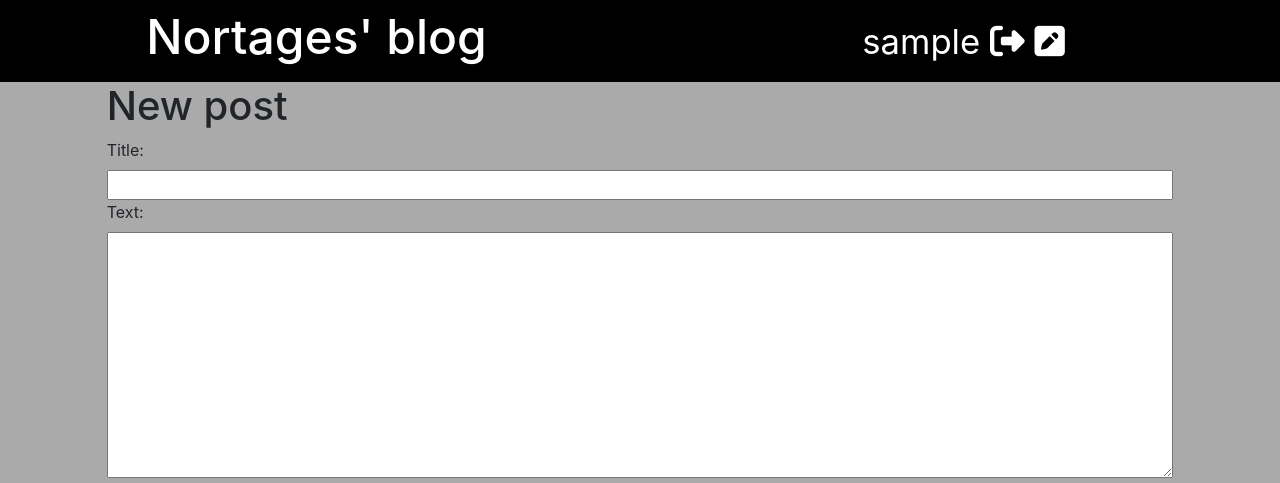
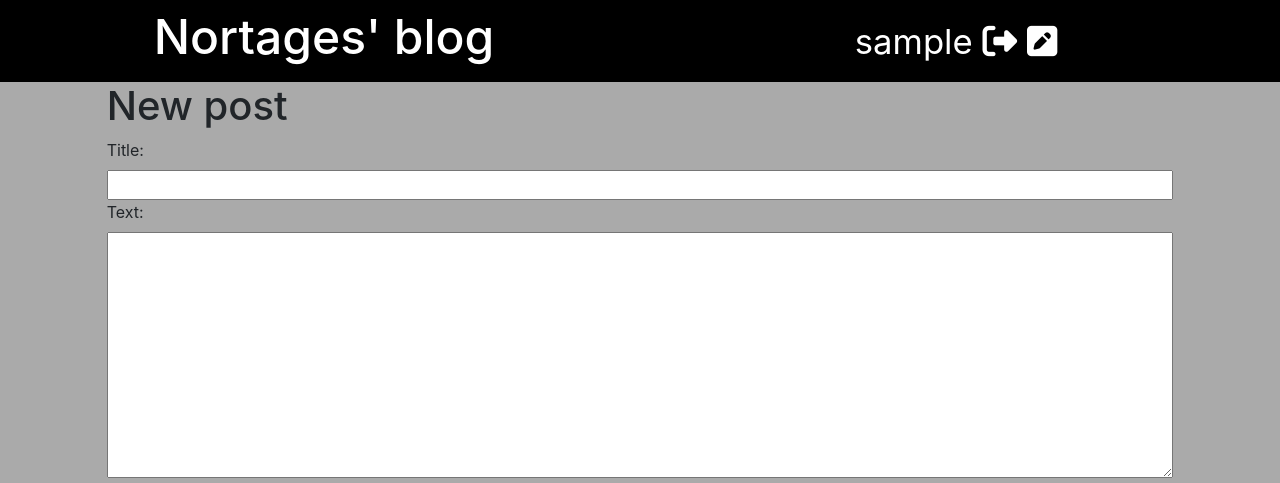
Before and after one commit to nortages/my-first-blog, a Django app: page /post/new/ in a window 1280 px wide. Shown: the top 483 px of the page. Run offline with Django 3.2, Linux system fonts and the light colour scheme; the visitor is signed in with stand-in values (Sample User, id 1); some libraries are stand-ins or nearby versions.

Commit message:
Change some design

```diff
--- a/blog/templates/blog/base.html
+++ b/blog/templates/blog/base.html
@@ -23,7 +23,7 @@
 </head>
 <body>
     <div class="container-fluid">
-    	<div class="row page-header p-2">
+    	<div class="row no-gutters page-header p-2">
             <div class="col-lg-6 main-title text-center">
                 <h1><a href="/">Nortages' blog</a></h1>
             </div>
```
Also changed, not shown: blog/static/css/blog.css (+2 -10 lines).
